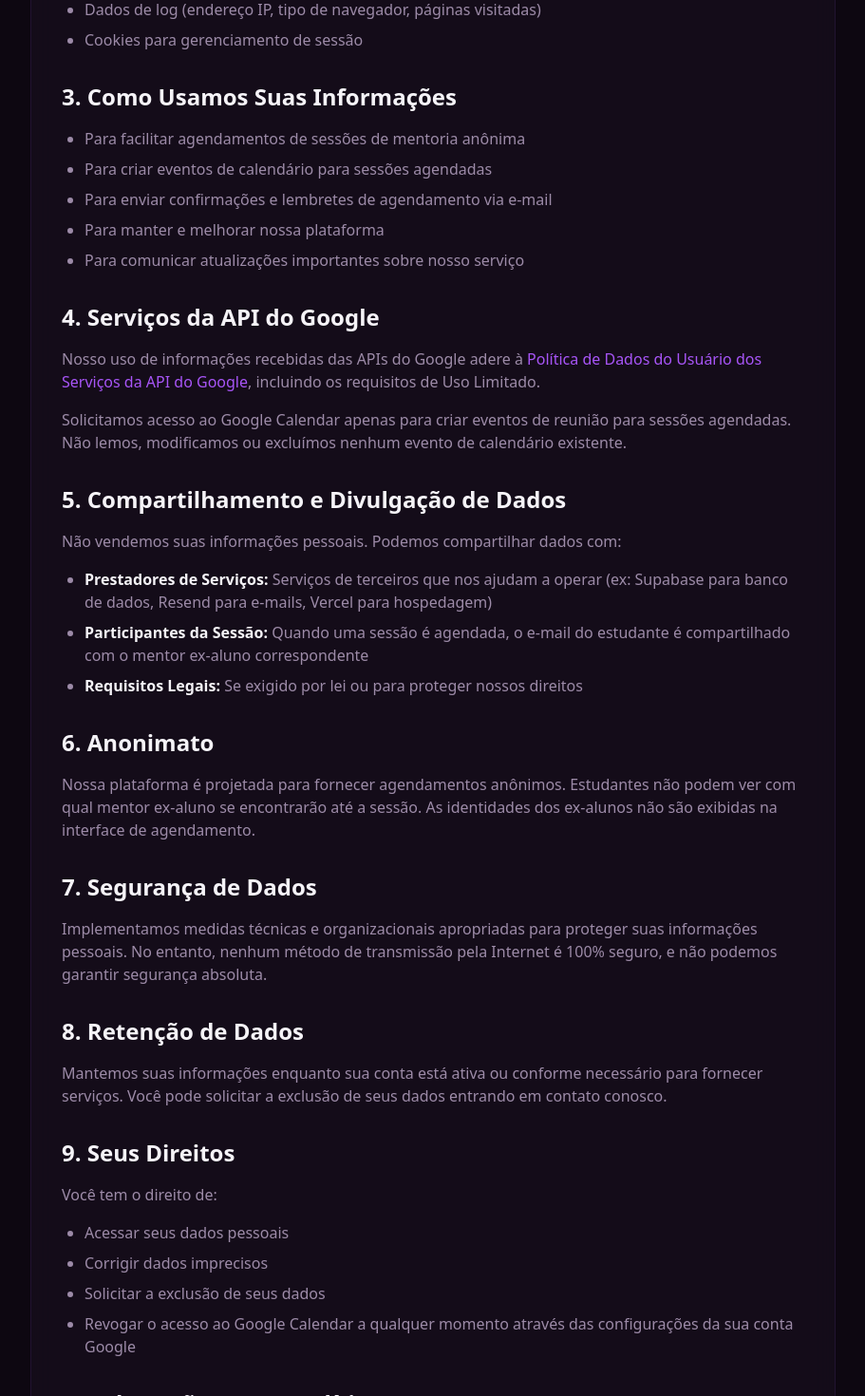
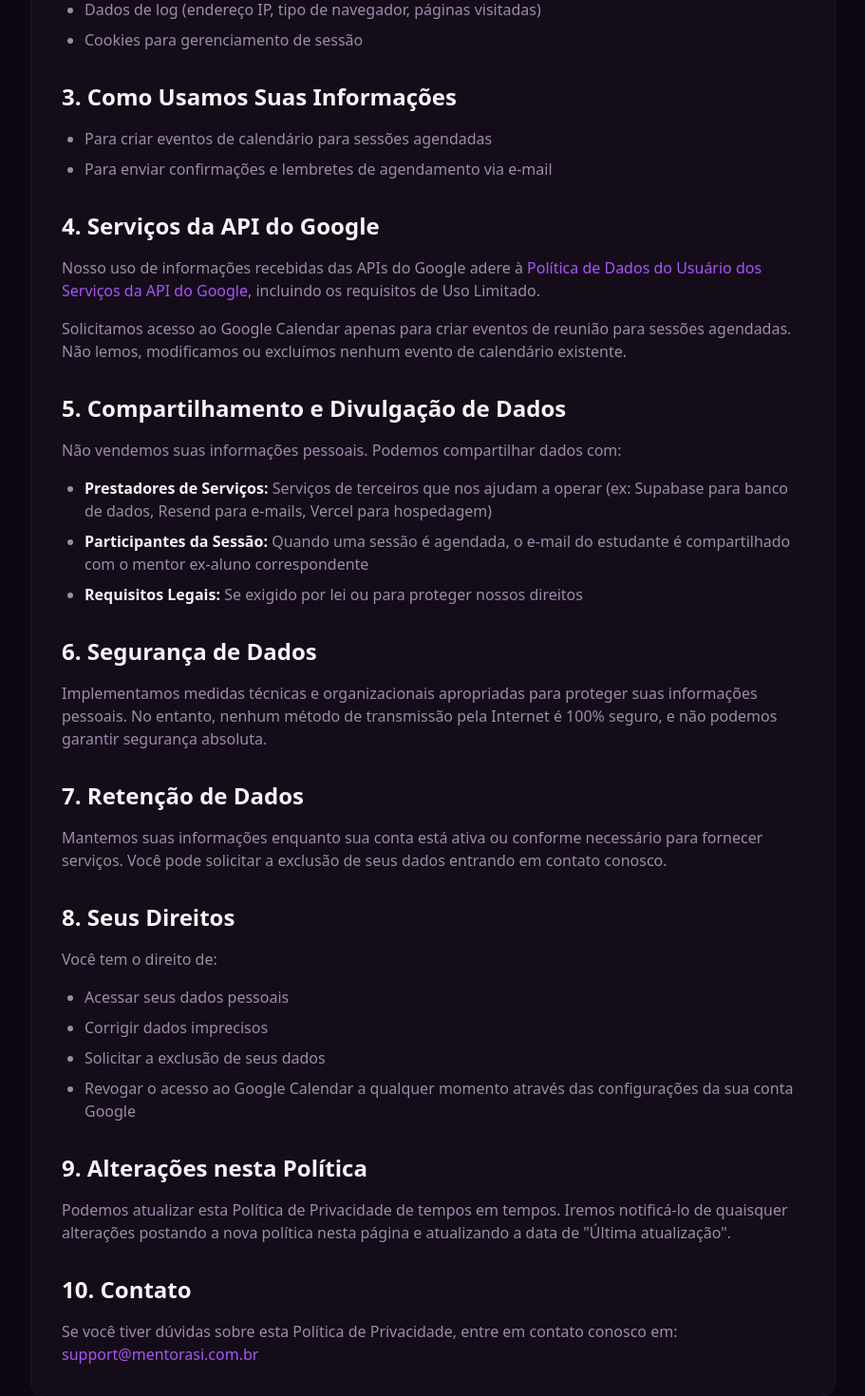
Before and after one commit to MCanhisares/MentoraSI, a Next.js app: page /privacy in a window 1280 px wide. Shown: the part 800-2270 px from the top of the page at 95% size, without its empty margins (184-1095 px from the left). Built offline with nearby package versions, Linux system fonts and the light colour scheme.

Commit message:
Fixing verbiage across the app

```diff
--- a/src/app/layout.tsx
+++ b/src/app/layout.tsx
@@ -13,9 +13,9 @@ const geistMono = Geist_Mono({
 });
 
 export const metadata: Metadata = {
-  title: "MentoraSI - Mentoria Anônima de Ex-Alunos da USP",
-  description: "Conecte estudantes daUSP com ex-alunos mentores. Agende sessões de mentoria anônimas para receber orientação profissional e desenvolvimento de carreira.",
-  keywords: ["mentoria", "ex-alunos", "USP" , "carreira", "orientação profissional", "estudantes", "mentoria anônima"],
+  title: "MentoraSI - Mentoria para alunos da USP",
+  description: "Conecte estudantes daUSP com ex-alunos mentores. Agende sessões de mentoria para receber orientação profissional e desenvolvimento de carreira.",
+  keywords: ["mentoria", "ex-alunos", "USP" , "carreira", "orientação profissional", "estudantes"],
   icons: {
     icon: [
       { url: "/favicon.ico", sizes: "any" },
@@ -26,8 +26,8 @@ export const metadata: Metadata = {
   },
   manifest: "/site.webmanifest",
   openGraph: {
-    title: "MentoraSI - Mentoria Anônima de Ex-Alunos da USP",
-    description: "Plataforma que conecta estudantes da USP com ex-alunos experientes. Agende sessões de mentoria anônimas para receber orientação profissional, conselhos de carreira e desenvolvimento pessoal sem preconceitos.",
+    title: "MentoraSI - Mentoria para alunos da USP",
+    description: "Plataforma que conecta estudantes da USP com ex-alunos experientes. Agende sessões de mentoria para receber orientação profissional, conselhos de carreira e desenvolvimento pessoal.",
     url: "https://mentorasi.com",
     siteName: "MentoraSI",
     locale: "pt_BR",
@@ -37,14 +37,14 @@ export const metadata: Metadata = {
         url: "https://mentorasi.com/og-image.jpg",
         width: 1200,
         height: 630,
-        alt: "MentoraSI - Mentoria Anônima de Ex-Alunos da USP"
+        alt: "MentoraSI - Mentoria para alunos da USP"
       }
     ]
   },
   twitter: {
     card: "summary_large_image",
-    title: "MentoraSI - Mentoria Anônima de Ex-Alunos da USP",
-    description: "Conecte estudantes da USP com ex-alunos mentores para orientação profissional anônima.",
+    title: "MentoraSI - Mentoria para alunos da USP",
+    description: "Conecte estudantes da USP com ex-alunos mentores para orientação profissional.",
     images: ["https://mentorasi.com/twitter-image.jpg"]
   }
 };
--- a/src/app/privacy/page.tsx
+++ b/src/app/privacy/page.tsx
@@ -3,7 +3,7 @@ import Image from "next/image";
 
 export const metadata = {
   title: "Política de Privacidade - MentoraSI",
-  description: "Política de Privacidade para a plataforma de mentoria anônima de ex-alunos MentoraSI",
+  description: "Política de Privacidade para a plataforma de mentoria MentoraSI",
 };
 
 export default function PrivacyPolicyPage() {
@@ -39,7 +39,7 @@ export default function PrivacyPolicyPage() {
             <p className="text-[var(--muted)] mb-4">
               MentoraSI (&quot;nós&quot;, &quot;nosso&quot; ou &quot;da nossa&quot;) está comprometida em proteger sua privacidade.
               Esta Política de Privacidade explica como coletamos, usamos, divulgamos e protegemos suas
-              informações quando você usa nossa plataforma de mentoria anônima de ex-alunos.
+              informações quando você usa nossa plataforma de mentoria de alunos.
             </p>
           </section>
 
@@ -70,11 +70,8 @@ export default function PrivacyPolicyPage() {
           <section className="mb-8">
             <h2 className="text-2xl font-semibold text-[var(--foreground)] mb-4">3. Como Usamos Suas Informações</h2>
             <ul className="list-disc pl-6 text-[var(--muted)] space-y-2">
-              <li>Para facilitar agendamentos de sessões de mentoria anônima</li>
               <li>Para criar eventos de calendário para sessões agendadas</li>
               <li>Para enviar confirmações e lembretes de agendamento via e-mail</li>
-              <li>Para manter e melhorar nossa plataforma</li>
-              <li>Para comunicar atualizações importantes sobre nosso serviço</li>
             </ul>
           </section>
 
@@ -109,16 +106,7 @@ export default function PrivacyPolicyPage() {
           </section>
 
           <section className="mb-8">
-            <h2 className="text-2xl font-semibold text-[var(--foreground)] mb-4">6. Anonimato</h2>
-            <p className="text-[var(--muted)]">
-              Nossa plataforma é projetada para fornecer agendamentos anônimos. Estudantes não podem ver
-              com qual mentor ex-aluno se encontrarão até a sessão. As identidades dos ex-alunos não
-              são exibidas na interface de agendamento.
-            </p>
-          </section>
-
-          <section className="mb-8">
-            <h2 className="text-2xl font-semibold text-[var(--foreground)] mb-4">7. Segurança de Dados</h2>
+            <h2 className="text-2xl font-semibold text-[var(--foreground)] mb-4">6. Segurança de Dados</h2>
             <p className="text-[var(--muted)]">
               Implementamos medidas técnicas e organizacionais apropriadas para proteger
               suas informações pessoais. No entanto, nenhum método de transmissão pela
@@ -127,7 +115,7 @@ export default function PrivacyPolicyPage() {
           </section>
 
           <section className="mb-8">
-            <h2 className="text-2xl font-semibold text-[var(--foreground)] mb-4">8. Retenção de Dados</h2>
+            <h2 className="text-2xl font-semibold text-[var(--foreground)] mb-4">7. Retenção de Dados</h2>
             <p className="text-[var(--muted)]">
               Mantemos suas informações enquanto sua conta está ativa ou conforme
               necessário para fornecer serviços. Você pode solicitar a exclusão de seus dados entrando
@@ -136,7 +124,7 @@ export default function PrivacyPolicyPage() {
           </section>
 
           <section className="mb-8">
-            <h2 className="text-2xl font-semibold text-[var(--foreground)] mb-4">9. Seus Direitos</h2>
+            <h2 className="text-2xl font-semibold text-[var(--foreground)] mb-4">8. Seus Direitos</h2>
             <p className="text-[var(--muted)] mb-4">Você tem o direito de:</p>
             <ul className="list-disc pl-6 text-[var(--muted)] space-y-2">
               <li>Acessar seus dados pessoais</li>
@@ -147,7 +135,7 @@ export default function PrivacyPolicyPage() {
           </section>
 
           <section className="mb-8">
-            <h2 className="text-2xl font-semibold text-[var(--foreground)] mb-4">10. Alterações nesta Política</h2>
+            <h2 className="text-2xl font-semibold text-[var(--foreground)] mb-4">9. Alterações nesta Política</h2>
             <p className="text-[var(--muted)]">
               Podemos atualizar esta Política de Privacidade de tempos em tempos. Iremos notificá-lo
               de quaisquer alterações postando a nova política nesta página e atualizando a
@@ -156,11 +144,11 @@ export default function PrivacyPolicyPage() {
           </section>
 
           <section>
-            <h2 className="text-2xl font-semibold text-[var(--foreground)] mb-4">11. Contato</h2>
+            <h2 className="text-2xl font-semibold text-[var(--foreground)] mb-4">10. Contato</h2>
             <p className="text-[var(--muted)]">
               Se você tiver dúvidas sobre esta Política de Privacidade, entre em contato conosco em:{" "}
               <a href="mailto:support@mentorasi.com" className="text-[var(--primary-500)] hover:underline">
-                support@mentorasi.com
+                support@mentorasi.com.br
               </a>
             </p>
           </section>
--- a/src/app/terms/page.tsx
+++ b/src/app/terms/page.tsx
@@ -1,9 +1,9 @@
+import Image from "next/image";
 import Link from "next/link";
-import Image from "next/image";
 
 export const metadata = {
   title: "Termos de Serviço - MentoraSI",
-  description: "Termos de Serviço para a plataforma de mentoria anônima de ex-alunos MentoraSI",
+  description: "Termos de Serviço para a plataforma de mentoria de alunos MentoraSI",
 };
 
 export default function TermsOfServicePage() {
@@ -46,10 +46,9 @@ export default function TermsOfServicePage() {
           <section className="mb-8">
             <h2 className="text-2xl font-semibold text-[var(--foreground)] mb-4">2. Descrição do Serviço</h2>
             <p className="text-[var(--muted)]">
-              MentoraSI é uma plataforma de mentoria anônima que conecta estudantes
+              MentoraSI é uma plataforma de mentoria que conecta estudantes
               universitários com mentores ex-alunos. A plataforma permite que ex-alunos definam sua
-              disponibilidade e estudantes agendem sessões de mentoria sem saber
-              a identidade do mentor previamente.
+              disponibilidade e estudantes agendem sessões de mentoria.
             </p>
           </section>
 
```
